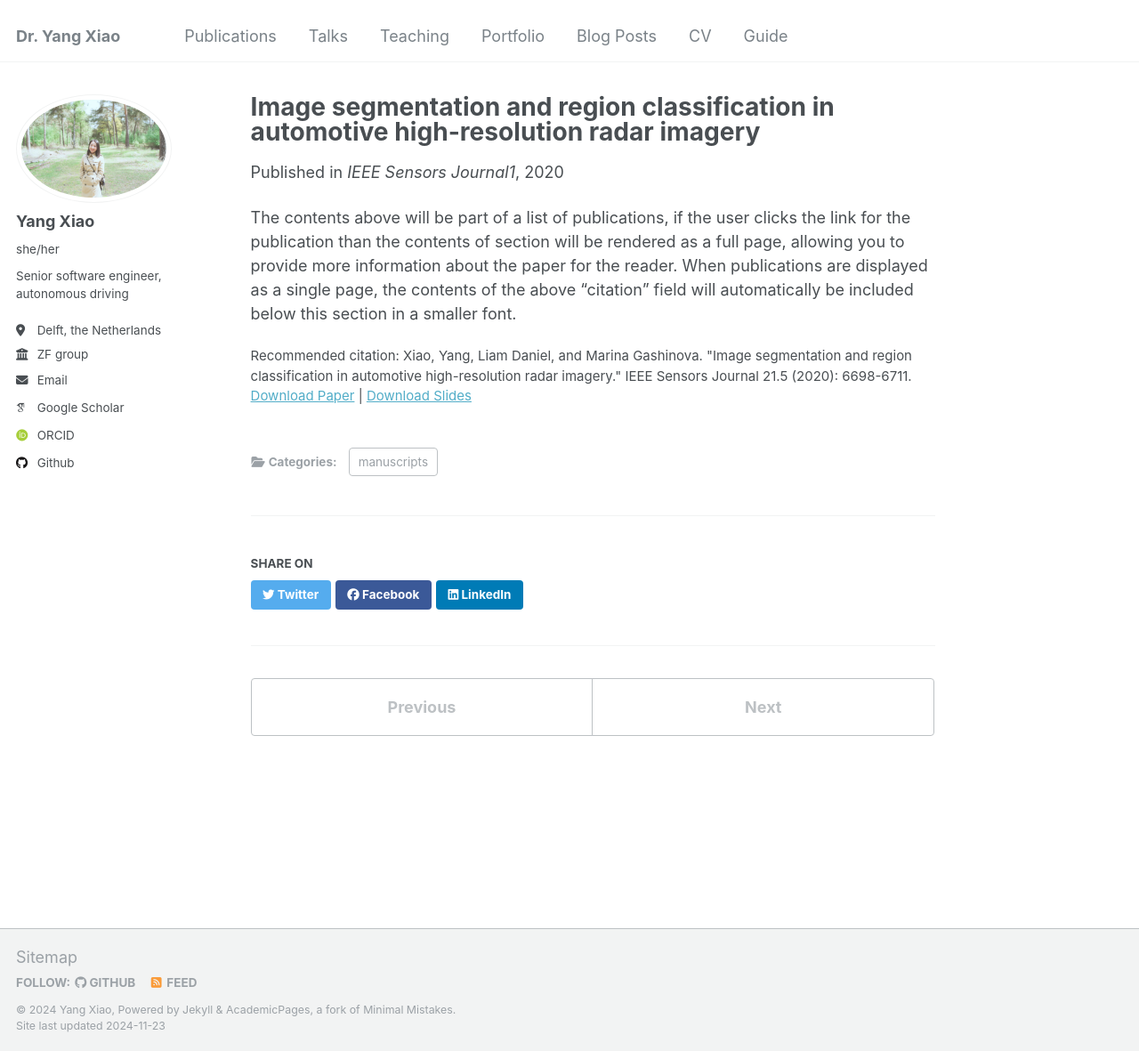
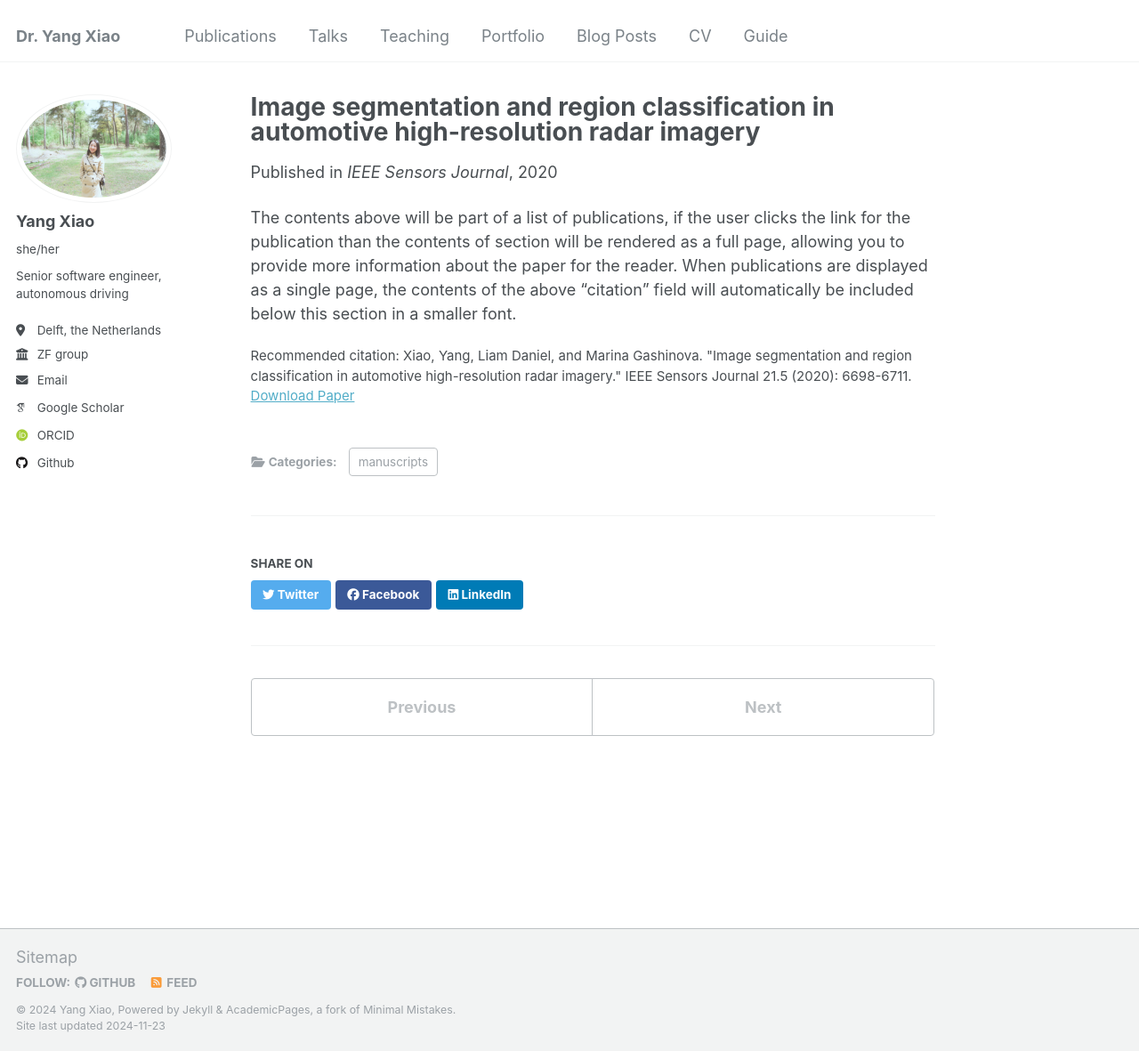
Before and after one commit to YangSophiaXiao/Yang.Sophia.Xiao.github.io, a Jekyll site: the page built from _publications/ImageSegmentationandRegionClassificationinAutomotiveHigh-ResolutionRadarImagery.md, in a window 1280 px wide and 1181 px high. Shown: the whole window at 89% size. Built offline with Jekyll 4.4.1, drawn with Linux system fonts in a browser that asks for light colours; some web fonts are replaced.

Commit message:
Minor change

```diff
--- a/_publications/ImageSegmentationandRegionClassificationinAutomotiveHigh-ResolutionRadarImagery.md
+++ b/_publications/ImageSegmentationandRegionClassificationinAutomotiveHigh-ResolutionRadarImagery.md
@@ -5,8 +5,8 @@ category: manuscripts
 permalink: /publication/ImageSegmentationandRegionClassificationinAutomotiveHigh-ResolutionRadarImagery
 excerpt: 'Abstract—Image segmentation and classification of sur-faces and obstacles in automotive radar imagery are the key technologies to provide valuable information for path planning in autonomous driving. As opposed to traditional radar processing, where clutter is considered as an unwanted return and should be effectively removed, autonomous driving requires full scene characterization. Hence, clutter carries necessary information for situational awareness of the autonomous platform and needs to be fully assessed to find the passable areas. In this paper, we proposed a method of automatic segmentation of automotive radar images based on two main steps: unsupervised image pre-segmentation using marker-based watershed transformation, followed by the supervised segmentation and classification of regions containing objects and surfaces based on the use of statistical distribution parameters. Several distributions were considered to characterize returns from specific region types of interest within the scene (denoted as classes) in calibrated radar imagery—the extracted distribution parameters were assessed for their ability to distinguish each class. These parameters were then used as features in a multivariate Gaussian distribution model classifier. Both the performances of the proposed supervised classification algorithm and the automatically segmented results were investigated using F1-score and Jaccard similarity coefficients, respectively.'
 date: 2020-11-23
-venue: 'IEEE Sensors Journal1'
-slidesurl: 'http://academicpages.github.io/files/slides1.pdf'
+venue: 'IEEE Sensors Journal'
+# slidesurl: 'http://academicpages.github.io/files/slides1.pdf'
 paperurl: 'http://yangsophiaxiao.github.io/files/ImageSegmentationandRegionClassificationinAutomotiveHigh-ResolutionRadarImagery.pdf'
 citation: 'Xiao, Yang, Liam Daniel, and Marina Gashinova. "Image segmentation and region classification in automotive high-resolution radar imagery." IEEE Sensors Journal 21.5 (2020): 6698-6711.'
 ---
```
